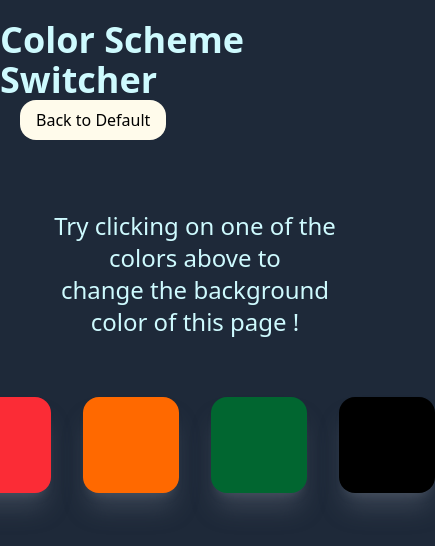
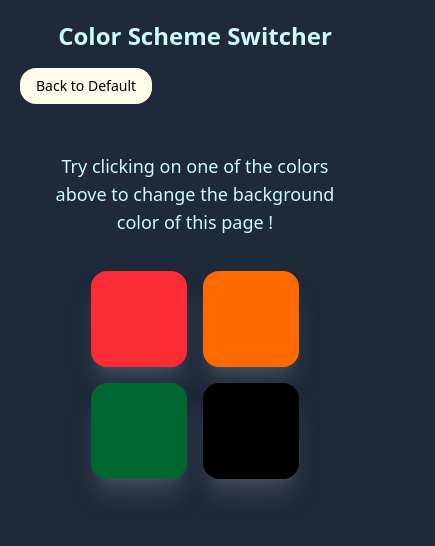
Before and after one commit to AbhiAditya02/Java_Script, a website: page 08_ColourSwitcher/index.html in a window 390 px wide. Shown: the whole page, 435 px wide, since content can reach past the window. Drawn offline with Linux system fonts and the light colour scheme.

Commit message:
added responsiveness

```diff
--- a/08_ColourSwitcher/index.html
+++ b/08_ColourSwitcher/index.html
@@ -10,16 +10,17 @@
 </head>
 <body class="bg-gray-800">
     <navc class="flex justify-center">
-        <h1 class="text-cyan-100 text-4xl font-bold pt-5 ">Color Scheme Switcher</h1>
+        <h1 class="text-cyan-100 text-2xl sm:4xl font-bold pt-5 ">Color Scheme Switcher</h1>
     </navc>
-    <button id="Default" class="border-none rounded-2xl px-4 py-2 ml-5 bg-amber-50 ">Back to Default</button>
+    <button id="Default" class="border-none rounded-2xl mt-4 px-4 py-2 ml-5 bg-amber-50 text-sm sm:text-lg">Back to Default</button>
     <div class="flex flex-col justify-around items-center h-[50vh] p-10">
-        <p class="text-cyan-100 text-center text-2xl">Try clicking on one of the colors above to <br> change the background color of this page !</p>
-        <div class="flex gap-8">
+        <p class="text-cyan-100 text-center text-lg sm:2xl">Try clicking on one of the colors above to <br class="hidden sm:block"> change the background color of this page !</p>
+        <div class="grid grid-cols-2 gap-4 sm:flex pt-5 ">
             <button id="red" class="h-24 w-24 bg-red-500 cursor-pointer rounded-2xl shadow-xl/35 shadow-gray-500"></button>
             <button id="orange" class="h-24 w-24 bg-orange-500 cursor-pointer rounded-2xl shadow-xl/35 shadow-gray-500"></button>
             <button id="green" class="h-24 w-24 bg-green-800 cursor-pointer rounded-2xl shadow-xl/35 shadow-gray-500"></button>
             <button id="black" class="h-24 w-24 bg-black cursor-pointer rounded-2xl shadow-xl/35 shadow-gray-500"></button>
+        </div>
     </div>
     <script src="colorSwitcher.js"></script>
 </body>
```
Also changed, not shown: 08_ColourSwitcher/output.css.
